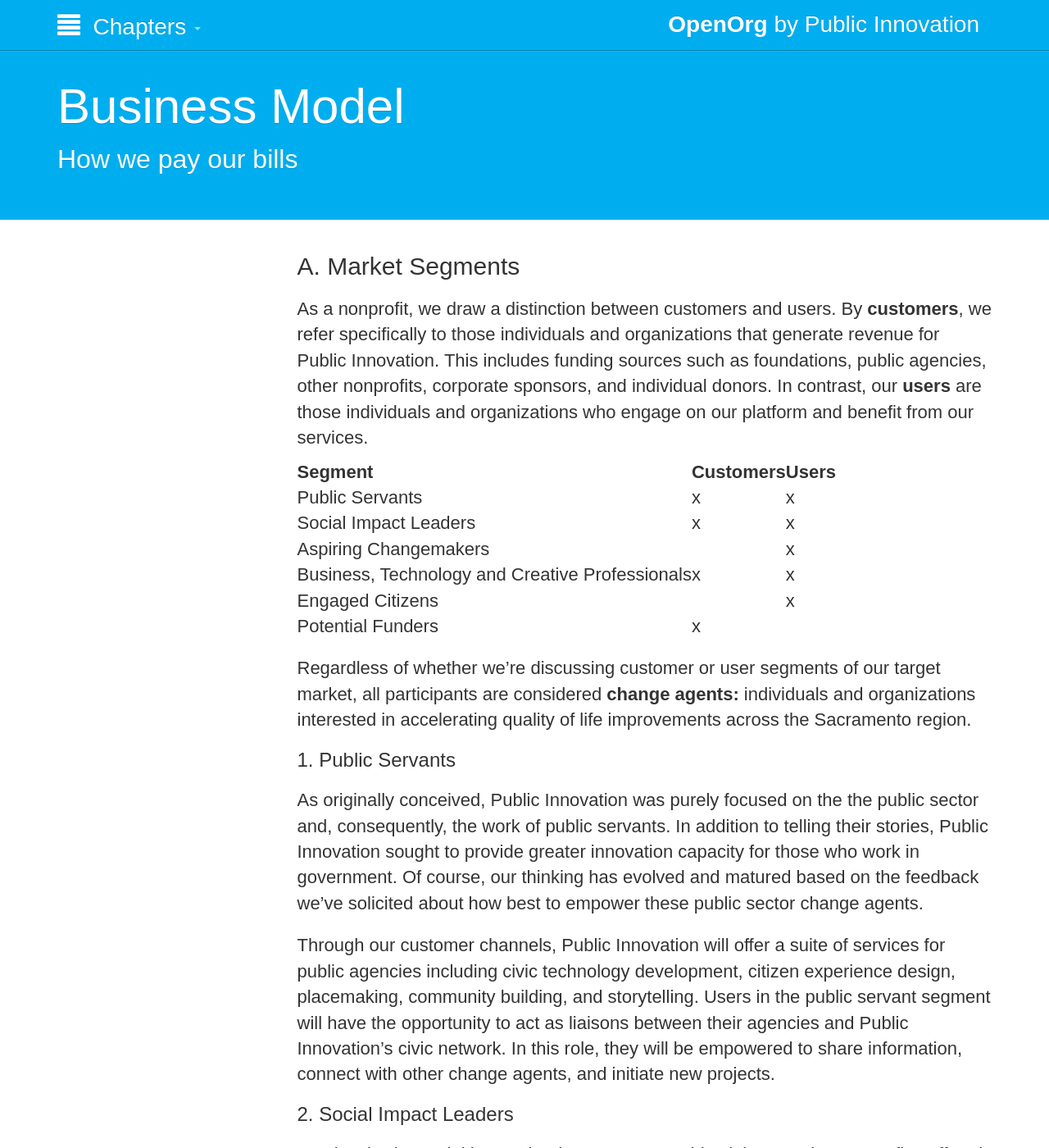
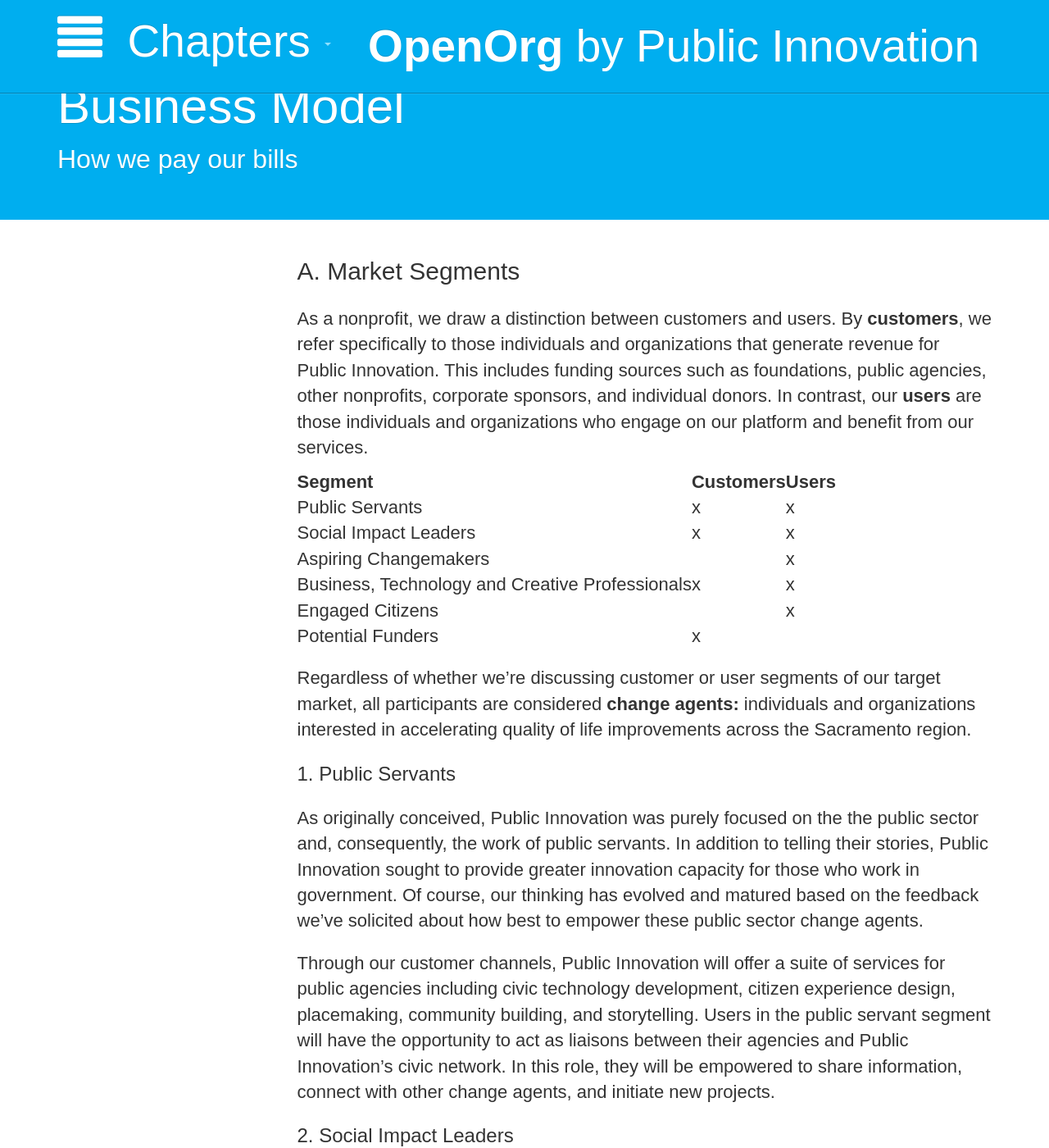
Before and after one commit to publicinnovation/openorg, a Jekyll site: the page built from chapters/4_business-model.md, in a window 1280 px wide and 1400 px high. Shown: the whole window at 82% size. Built offline with Jekyll 4.4.1, drawn with Linux system fonts in a browser that asks for light colours; nearby versions of some CDN libraries; Markdown is read by kramdown in place of the engine named in the settings; comment, search, counter and statistics services are not loaded.

Commit message:
change navbar text line-height

```diff
--- a/css/custom.css
+++ b/css/custom.css
@@ -5,11 +5,13 @@
 
 h1, h2, h3, h4, h5, h6 {
   font-family: "quatro-slab", sans-serif;
+  line-height: 1.5;
 }
 
 .navbar-brand, .navbar-text, .dropdown-menu > li > a {
   font-family: "proxima-nova", sans-serif;
-  font-size: 28px;
+  font-size: 2.5em;
+  line-height: 1.5;
 }
 
 .bs-header > p, .bs-sidebar > ul > li > a, .bs-footer, {
```
